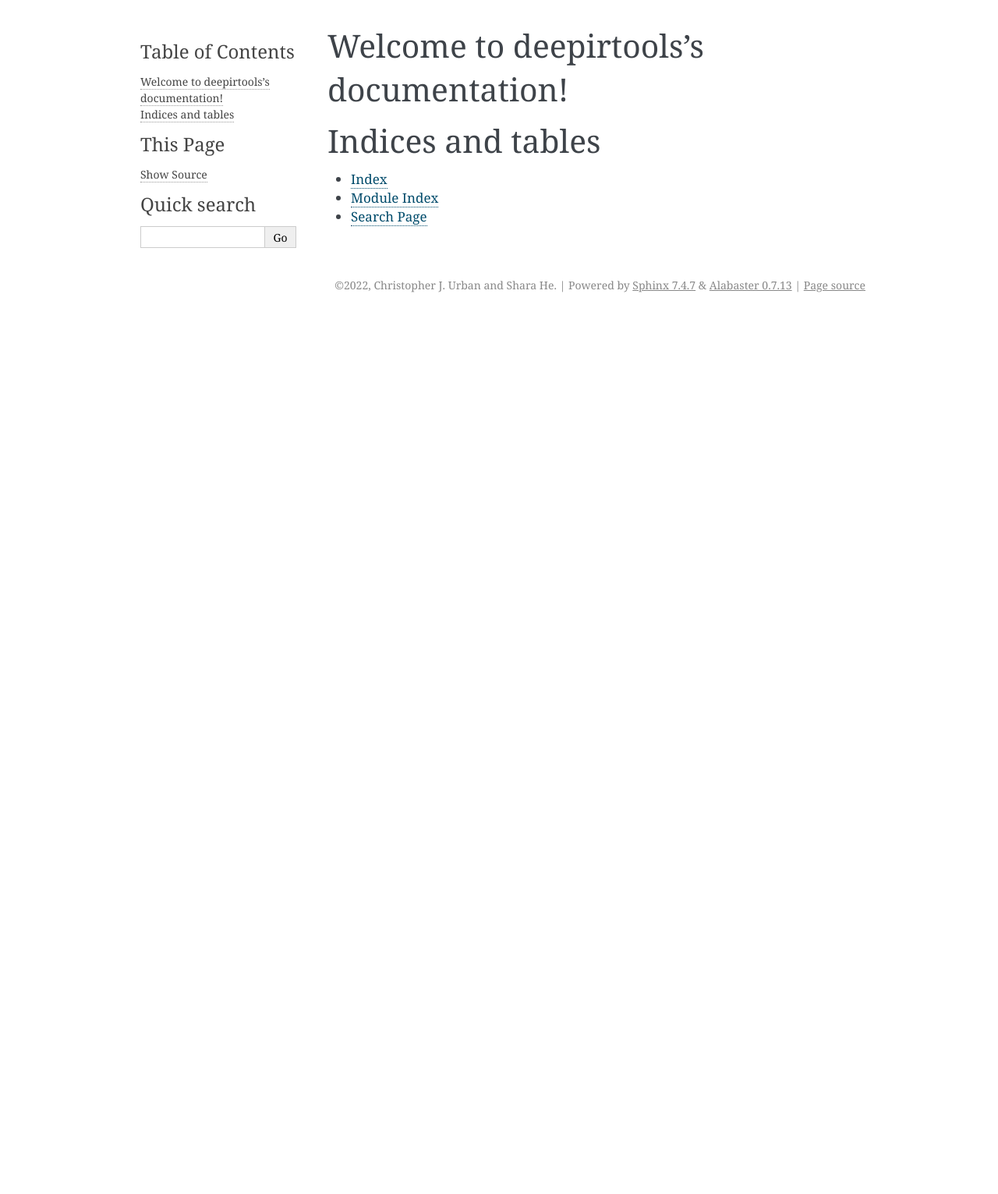
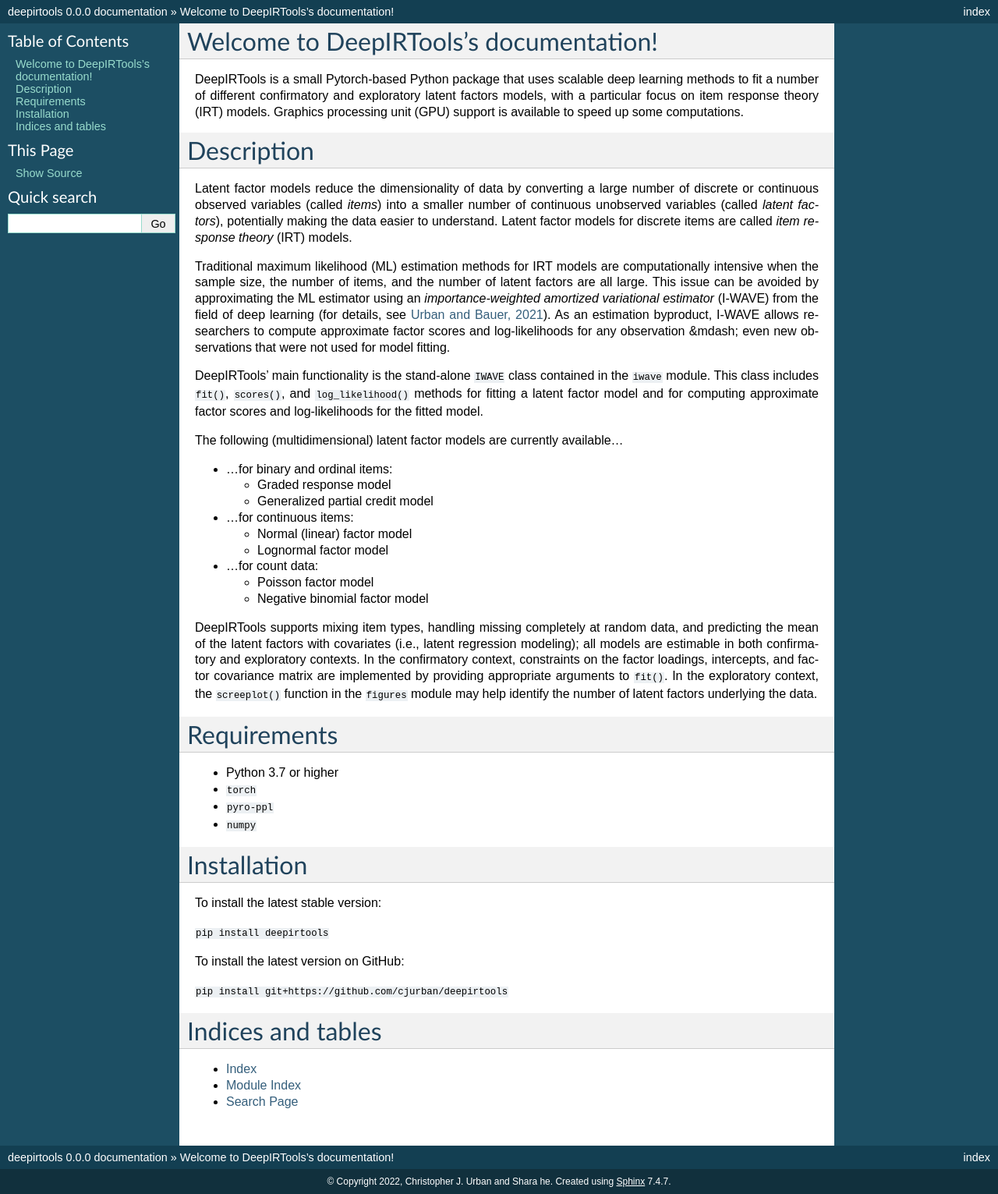
Before and after one commit to cjurban/deepirtools, a Sphinx documentation site: the page built from docs/index.rst, in a window 1280 px wide. Shown: the whole page at 78% size. Built offline with Sphinx 7.4.7, drawn with Linux system fonts in a browser that asks for light colours; before the commit the page ends 900 px from its top, so only the background shows below that.

Commit message:
Update docs

```diff
--- a/docs/conf.py
+++ b/docs/conf.py
@@ -18,7 +18,7 @@
 # -- Project information -----------------------------------------------------
 
 project = 'deepirtools'
-copyright = '2022, Christopher J. Urban and Shara He'
+copyright = '2022, Christopher J. Urban and Shara he'
 author = 'Christopher J. Urban and Shara He'
 
 # The full version, including alpha/beta/rc tags
@@ -47,7 +47,7 @@
 # The theme to use for HTML and HTML Help pages.  See the documentation for
 # a list of builtin themes.
 #
-html_theme = 'alabaster'
+html_theme = 'classic'
 
 # Add any paths that contain custom static files (such as style sheets) here,
 # relative to this directory. They are copied after the builtin static files,
--- a/docs/index.rst
+++ b/docs/index.rst
@@ -1,10 +1,59 @@
 .. deepirtools documentation master file, created by
-   sphinx-quickstart on Wed Aug 17 12:02:48 2022.
+   sphinx-quickstart on Wed Aug 17 12:28:47 2022.
    You can adapt this file completely to your liking, but it should at least
    contain the root `toctree` directive.
 
-Welcome to deepirtools's documentation!
+Welcome to DeepIRTools's documentation!
 =======================================
+
+DeepIRTools is a small Pytorch-based Python package that uses scalable deep learning methods to fit a number of different confirmatory and exploratory latent factors models, with a particular focus on item response theory (IRT) models. Graphics processing unit (GPU) support is available to speed up some computations.
+
+Description
+===========
+
+Latent factor models reduce the dimensionality of data by converting a large number of discrete or continuous observed variables (called *items*) into a smaller number of continuous unobserved variables (called *latent factors*), potentially making the data easier to understand. Latent factor models for discrete items are called *item response theory* (IRT) models.
+
+Traditional maximum likelihood (ML) estimation methods for IRT models are computationally intensive when the sample size, the number of items, and the number of latent factors are all large. This issue can be avoided by approximating the ML estimator using an *importance-weighted amortized variational estimator* (I-WAVE) from the field of deep learning (for details, see `Urban and Bauer, 2021 <https://link.springer.com/article/10.1007/s11336-021-09748-3>`_). As an estimation byproduct, I-WAVE allows researchers to compute approximate factor scores and log-likelihoods for any observation &mdash; even new observations that were not used for model fitting.
+
+DeepIRTools' main functionality is the stand-alone ``IWAVE`` class contained in the  ``iwave`` module. This class includes ``fit()``, ``scores()``, and ``log_likelihood()`` methods for fitting a latent factor model and for computing approximate factor scores and log-likelihoods for the fitted model.
+
+The following (multidimensional) latent factor models are currently available...
+
+- ...for binary and ordinal items:
+
+  - Graded response model
+  - Generalized partial credit model
+
+- ...for continuous items:
+
+  - Normal (linear) factor model
+  - Lognormal factor model
+
+- ...for count data:
+
+  - Poisson factor model
+  - Negative binomial factor model
+
+DeepIRTools supports mixing item types, handling missing completely at random data, and predicting the mean of the latent factors with covariates (i.e., latent regression modeling); all models are estimable in both confirmatory and exploratory contexts. In the confirmatory context, constraints on the factor loadings, intercepts, and factor covariance matrix are implemented by providing appropriate arguments to ``fit()``. In the exploratory context, the ``screeplot()`` function in the ``figures`` module may help identify the number of latent factors underlying the data.
+
+Requirements
+============
+
+-  Python 3.7 or higher
+-  ``torch``
+-  ``pyro-ppl``
+-  ``numpy``
+
+Installation
+============
+
+To install the latest stable version:
+
+``pip install deepirtools``
+
+To install the latest version on GitHub:
+
+``pip install git+https://github.com/cjurban/deepirtools``
 
 .. toctree::
    :maxdepth: 2
```
